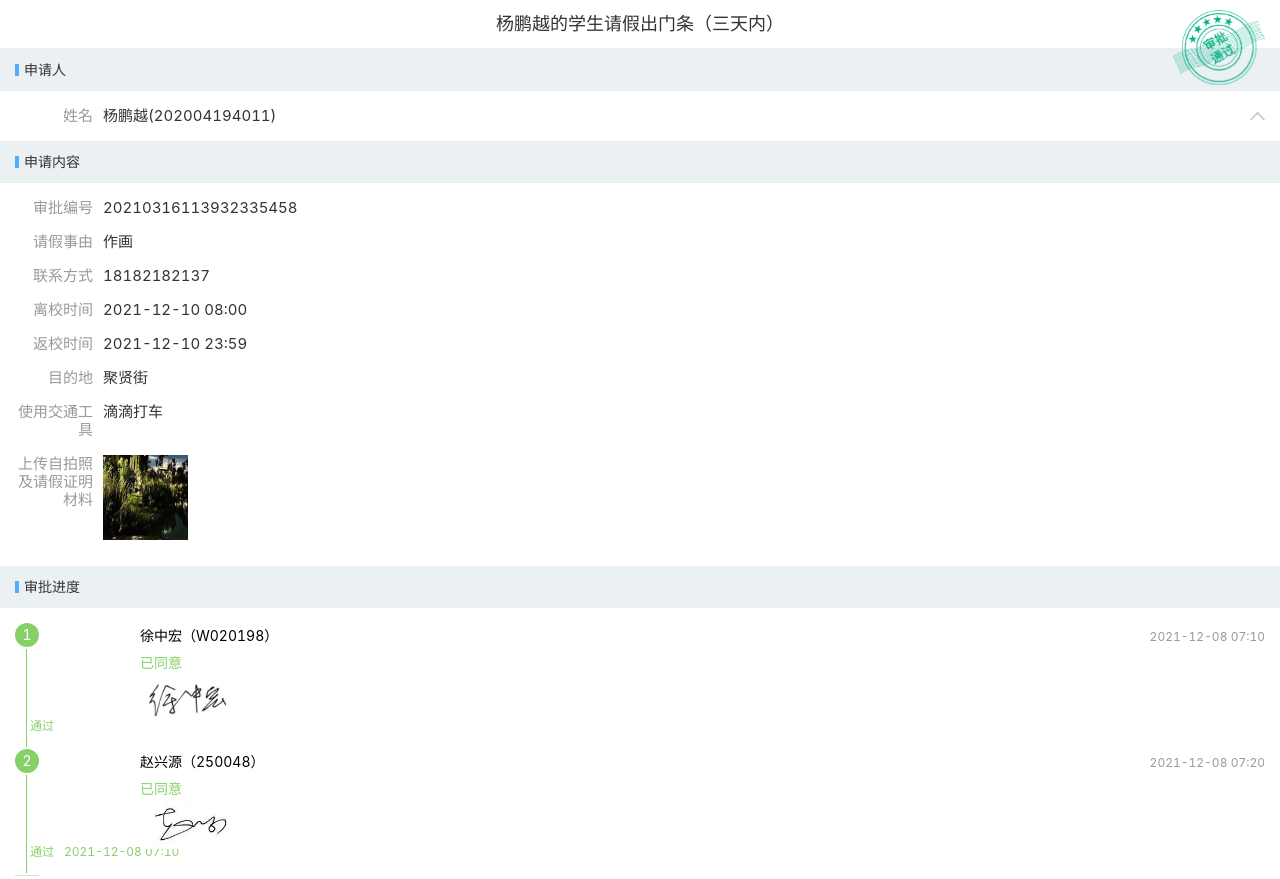
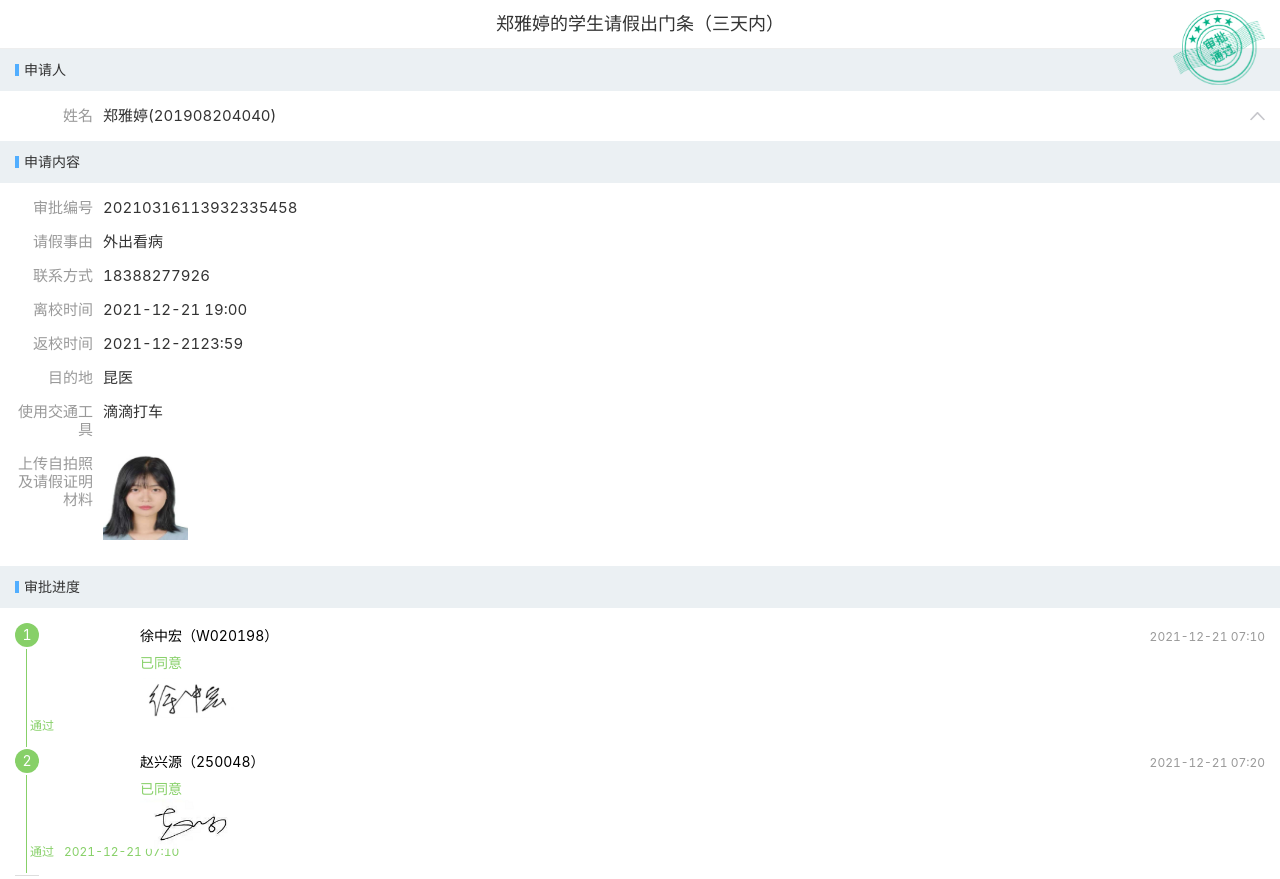
Before and after one commit to yibanjiatiao1/stq31, a plain HTML site: page index.html in a window 1280 px wide. Shown: the top 879 px of the page. Drawn offline with Linux system fonts and the light colour scheme; a script that the page names is missing.

Commit message:
Update index.html

```diff
--- a/index.html
+++ b/index.html
@@ -31,7 +31,7 @@
     <div class="hx-layout">
      <main class="hx-content">
       <div class="wfTitle___Y-ebx">
-       杨鹏越的学生请假出门条（三天内）
+       郑雅婷的学生请假出门条（三天内）
       </div>
       <div class="hx-detail">
        <div class="hx-detail-group">
@@ -47,7 +47,7 @@
        <span class="hx-detail-item-label">姓名</span>
        <div class="hx-detail-item-field">
         <div class="am-flexbox am-flexbox-justify-start am-flexbox-align-center">
-         杨鹏越(202004194011)
+         郑雅婷(201908204040)
         </div>
        </div>
       </div>
@@ -57,7 +57,7 @@
        <div class="hx-detail-item">
         <span class="hx-detail-item-label">学号</span>
         <div class="hx-detail-item-field">
-         202004194011        </div>
+         201908204040        </div>
        </div>
        <div class="hx-detail-item">
         <span class="hx-detail-item-label">性别</span>
@@ -67,22 +67,22 @@
        <div class="hx-detail-item">
         <span class="hx-detail-item-label">学院</span>
         <div class="hx-detail-item-field">
-         美术学院        </div>
+         音乐学院        </div>
        </div>
        <div class="hx-detail-item">
         <span class="hx-detail-item-label">专业</span>
         <div class="hx-detail-item-field">
-         油画        </div>
+         流行演唱        </div>
        </div>
        <div class="hx-detail-item">
         <span class="hx-detail-item-label">班级</span>
         <div class="hx-detail-item-field">
-         20油画1班        </div>
+         19流行演唱班        </div>
        </div>
        <div class="hx-detail-item">
         <span class="hx-detail-item-label">年级</span>
         <div class="hx-detail-item-field">
-         2020        </div>
+         2019        </div>
        </div>
        <div class="hx-detail-item">
         <span class="hx-detail-item-label">教育层级</span>
@@ -120,27 +120,27 @@
          <div class="hx-detail-item">
           <span class="hx-detail-item-label">请假事由</span>
           <div class="hx-detail-item-field">
-           作画          </div>
+           外出看病          </div>
          </div>
          <div class="hx-detail-item">
           <span class="hx-detail-item-label">联系方式</span>
           <div class="hx-detail-item-field">
-           18182182137          </div>
+           18388277926          </div>
          </div>
          <div class="hx-detail-item">
           <span class="hx-detail-item-label">离校时间</span>
           <div class="hx-detail-item-field">
-           2021-12-10 08:00          </div>
+           2021-12-21 19:00          </div>
          </div>
          <div class="hx-detail-item">
           <span class="hx-detail-item-label">返校时间</span>
           <div class="hx-detail-item-field">
-           2021-12-10 23:59          </div>
+           2021-12-2123:59          </div>
          </div>
          <div class="hx-detail-item">
           <span class="hx-detail-item-label">目的地</span>
           <div class="hx-detail-item-field">
-           聚贤街          </div>
+           昆医          </div>
          </div>
          <div class="hx-detail-item">
           <span class="hx-detail-item-label">使用交通工具</span>
@@ -151,7 +151,7 @@
           <span class="hx-detail-item-label">上传自拍照及请假证明材料</span>
           <div class="hx-detail-item-field">
            <div class="hx-detail-image">
-            <img src="./工作流_files/31.jpg" alt="" style="margin-right: 10px; width: 84.6667px;
+            <img src="./工作流_files/zyt.jpg" alt="" style="margin-right: 10px; width: 84.6667px;
     height: 84.6667px; margin-bottom: 10px;">
            </div>
           </div>
@@ -177,7 +177,7 @@
             <div class="nodeapprover___1KJaE" style="margin-top: 0px;">
              <div>
               <div>
-               徐中宏（W020198）               <span class="workTime___PJH95">2021-12-08 07:10</span>
+               徐中宏（W020198）               <span class="workTime___PJH95">2021-12-21 07:10</span>
               </div>
               <div class="approverOpinion___3xcsE">
                <span style="color: rgb(135, 208, 104);">已同意</span>
@@ -194,7 +194,7 @@
           <div class="flownode___1GTd6 node2___1yk73">
            <div class="nodestate___Npp7u">
             <span>通过</span>
-            <span class="stateTime___2bJzR"> 2021-12-08 07:10</span>
+            <span class="stateTime___2bJzR"> 2021-12-21 07:10</span>
            </div>
            <div class="nodeleft___2q7Sg">
             <span class="nodeindex___Cya0J">2</span>
@@ -203,7 +203,7 @@
             <div class="nodeapprover___1KJaE" style="margin-top: 0px;">
              <div>
               <div>
-                赵兴源（250048）               <span class="workTime___PJH95"> 2021-12-08 07:20</span>
+                赵兴源（250048）               <span class="workTime___PJH95"> 2021-12-21 07:20</span>
               </div>
               <div class="approverOpinion___3xcsE">
                <span style="color: rgb(135, 208, 104);">已同意</span>
```
